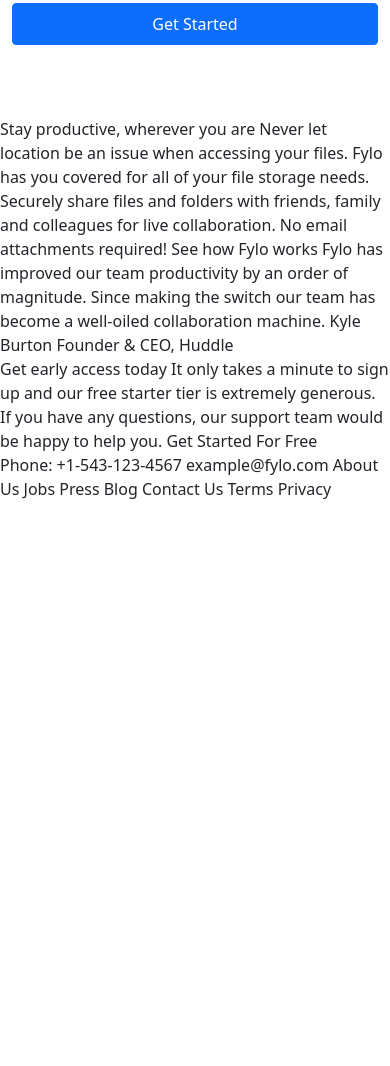
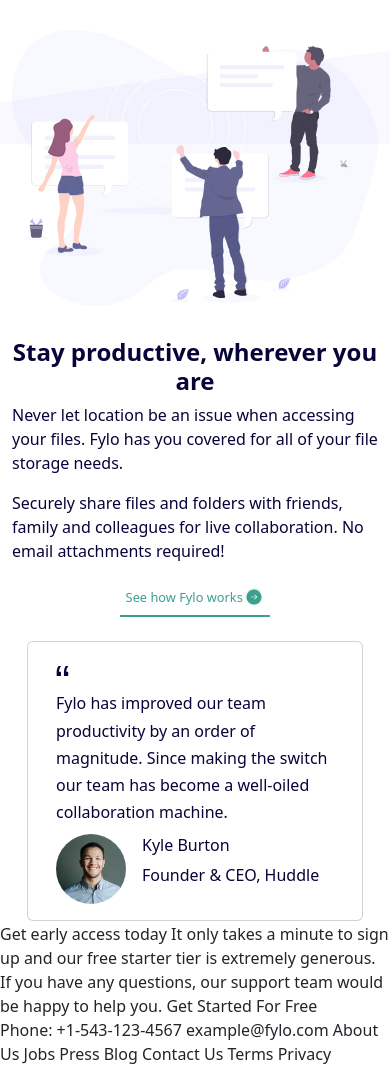
Before and after one commit to FawaleAyomide/fylo-landing-page, a plain HTML site: page Html/index.html in a window 390 px wide. Shown: the part 734-1800 px from the top of the page. Before the commit the page ends 1235 px from the top, so only its background shows below. Drawn offline with nearby package versions, Linux system fonts and the light colour scheme.

Commit message:
Landing page update

```diff
--- a/Html/index.html
+++ b/Html/index.html
@@ -21,9 +21,7 @@
     <title>Frontend Mentor | Fylo landing page with two column layout</title>
   </head>
   <body>
-    <nav
-      class="navbar navbar-expand-lg my-2 d-flex justify-content-flex-end"
-    >
+    <nav class="navbar navbar-expand-lg my-2 d-flex justify-content-flex-end">
       <div class="container-fluid">
         <img
           src="../images/logo.svg"
@@ -62,23 +60,23 @@
 
     <main>
       <div class="container d-flex my-4">
-        <div class="row featurette-heading justify-content-center align-items-center cont">
+        <div
+          class="row featurette-heading justify-content-center align-items-center cont"
+        >
           <div class="col-md-6 order-md-1 main">
-            <h1 class="featurette-heading"><b>
-              All your files in one secure
-              location, accessible anywhere.
-            </b>
+            <h1 class="featurette-heading text-fluid">
+              <b>
+                All your files in one secure location, accessible anywhere.
+              </b>
             </h1>
             <p class="lead">
               Fylo stores your most important files in one secure location.
-              Access
-              them wherever you need, share and collaborate with friends,
-              family,
-              and co-workers.
+              Access them wherever you need, share and collaborate with friends,
+              family, and co-workers.
             </p>
             <form>
-                <input type="text" placeholder="Enter your mail..." />
-                <button class="btn btn-primary">Get Started</button>
+              <input type="text" placeholder="Enter your mail..." />
+              <button class="btn btn-primary">Get Started</button>
             </form>
           </div>
           <div class="col-md-6 order-md-2 aside">
@@ -86,20 +84,54 @@
               class="img-fluid"
               src="../images/illustration-1.svg"
               alt="illustration-img"
-
             />
           </div>
         </div>
       </div>
     </main>
     <section>
-      Stay productive, wherever you are Never let location be an issue when
-      accessing your files. Fylo has you covered for all of your file storage
-      needs. Securely share files and folders with friends, family and
-      colleagues for live collaboration. No email attachments required! See how
-      Fylo works Fylo has improved our team productivity by an order of
-      magnitude. Since making the switch our team has become a well-oiled
-      collaboration machine. Kyle Burton Founder & CEO, Huddle
+      <div class="container my-5 sect">
+        <div class="row featurette-heading justify-content-center align-items-center cont-1">
+          <div class="col-md-6 pro">
+            <h1 class="featurette-heading text-fluid">
+              Stay productive, wherever you are
+            </h1>
+
+            <p class="lead">
+              Never let location be an issue when accessing your files. Fylo has
+              you covered for all of your file storage needs.
+            </p>
+            <p class="lead">
+              Securely share files and folders with friends, family and colleagues
+              for live collaboration. No email attachments required!
+            </p>
+            <a class="link py-2" href="#">See how Fylo works <img src="/images/icon-arrow.svg" alt="arrow" width="20" height="20"></a>
+            <!-- sample -->
+            <div class="container-fluid card my-4" style="width: 22rem;">
+              <div class="card-body">
+                <img class="img-fluid" src="/images/icon-quotes.svg" alt="quote">
+                <div class="d-flex align-items-center">
+                  <p class="card-text py-2" style="line-height: 1.7rem;">Fylo has improved our team productivity by an order of magnitude.
+                    Since making the switch our team has become a well-oiled
+                    collaboration machine.</p>
+                </div>
+                  <div class="d-flex align-items-center ceo">
+                    <img src="/images/avatar-testimonial.jpg" alt="avatar" width="70" width="70">
+                    <div class="text">
+                      <h6>Kyle Burton</h6>
+                      <p>Founder & CEO, Huddle</p>
+                    </div>
+                  </div>
+              </div>
+            </div>
+            <!-- end -->
+
+          </div>
+          <div class="col-md-6 img">
+            <img class="img-fluid" src="/images/illustration-2.svg" alt="">
+          </div>
+          </div>
+      </div>
     </section>
 
     <section class="container-2">
--- a/Style/Media.css
+++ b/Style/Media.css
@@ -6,8 +6,15 @@
         flex-direction: column-reverse;
         gap: 2rem;
     }
+    /* Main */
     .main{
         padding: 0 2rem 3rem 2rem;
+    }
+    .main h1{
+        font-size: 1.5rem;
+    }
+    .main p{
+        font-size: 1rem;
     }
     form{
         flex-direction: column;
@@ -23,4 +30,42 @@
         margin-right: 0;
         padding: 1rem 0;
     }
+    /* section */
+    .sect{
+        background-image: url('/images/bg-curve-desktop.svg') !important;
+        background-repeat: no-repeat, repeat;
+        height: 100vh;
+    }
+    .cont-1{
+        display: flex;
+        flex-direction: column-reverse;
+        gap: 2rem;
+        margin-bottom: 5rem !important;
+    }
+    .pro h1{
+        text-align: center;
+        font-size: 1.5rem;
+    }
+    .pro p{
+        font-size: 1rem;
+    }
+    .link{
+        display: flex;
+        justify-content: center;
+        align-items: center;
+        gap: 0.1rem;
+        width: 41%;
+        text-decoration: none;
+        text-align: center;
+        font-size: 0.8rem;
+        margin: auto;
+        color: hsl(170, 45%, 43%);
+        border-bottom: 2px solid hsl(170, 45%, 43%) !important;
+    }
+    .ceo img{
+        border-radius: 50%;
+    }
+    .card{
+        width: 21rem !important;
+    }
 }
--- a/Style/Style.css
+++ b/Style/Style.css
@@ -44,3 +44,32 @@ form input{
     margin-right: 0.5rem;
     border: 1.9px solid hsl(243, 87%, 12%);
 }
+/* section */
+.pro h1{
+    color: hsl(243, 87%, 12%);
+    font-size: 2rem;
+    font-weight: 900 !important;
+}
+.pro p, h6 {
+    color: hsl(243, 87%, 12%) !important;
+
+}
+.ceo{
+    gap: 1rem;
+}
+.ceo img{
+    border-radius: 50%;
+}
+.ceo text{
+    line-height: 0.2rem;
+    font-size: 1rem;
+}
+.link{
+    justify-content: center;
+    text-decoration: none;
+    text-align: center;
+    font-size: 1rem;
+    margin: auto;
+    color: hsl(170, 45%, 43%);
+    border-bottom: 2px solid hsl(170, 45%, 43%) !important;
+}
```
